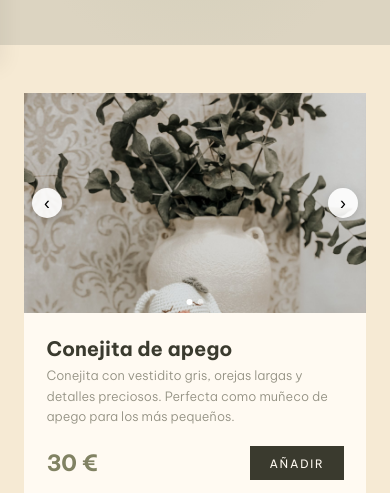
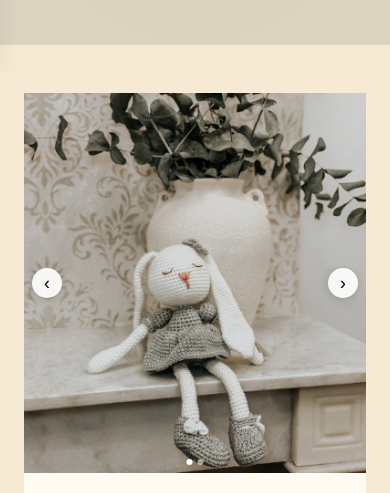
Before and after one commit to rodrigo-selva/inma-y-punto, a website: page munecos.html in a window 390 px wide. Shown: the part 295-788 px from the top of the page. Drawn offline with Linux system fonts and the light colour scheme.

Commit message:
Corrección en las imágenes de los muñecos

```diff
--- a/munecos.html
+++ b/munecos.html
@@ -329,8 +329,8 @@ footer p { font-size: 0.75rem; }
 
 /* MOBILE PRODUCT IMAGES */
 @media (max-width: 600px) {
-  .product-card .gallery { height: 220px; }
-  .product-card .gallery img { object-position: center top; }
+  .product-card .gallery { height: 380px; }
+  .product-card .gallery img { object-position: center center; }
   .products-grid { grid-template-columns: 1fr; gap: 1.5rem; }
 }
 </style>
```
